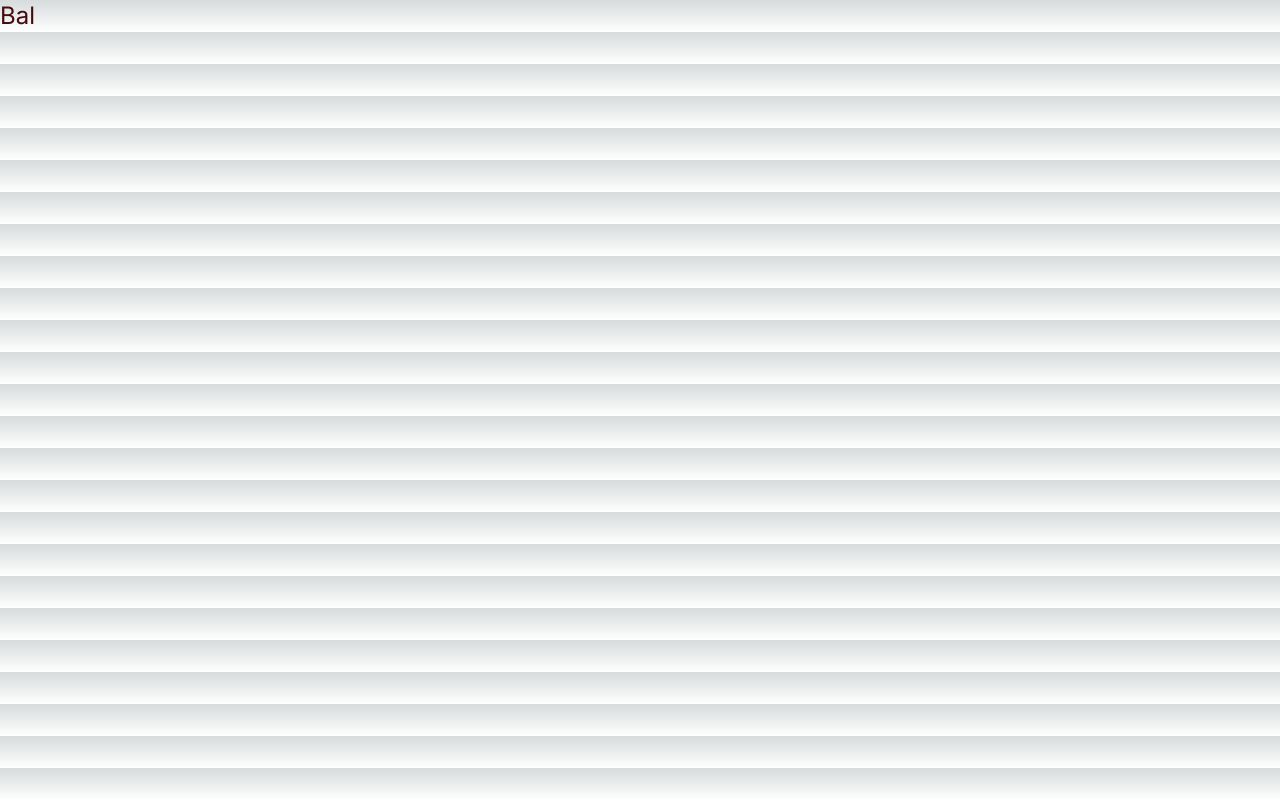
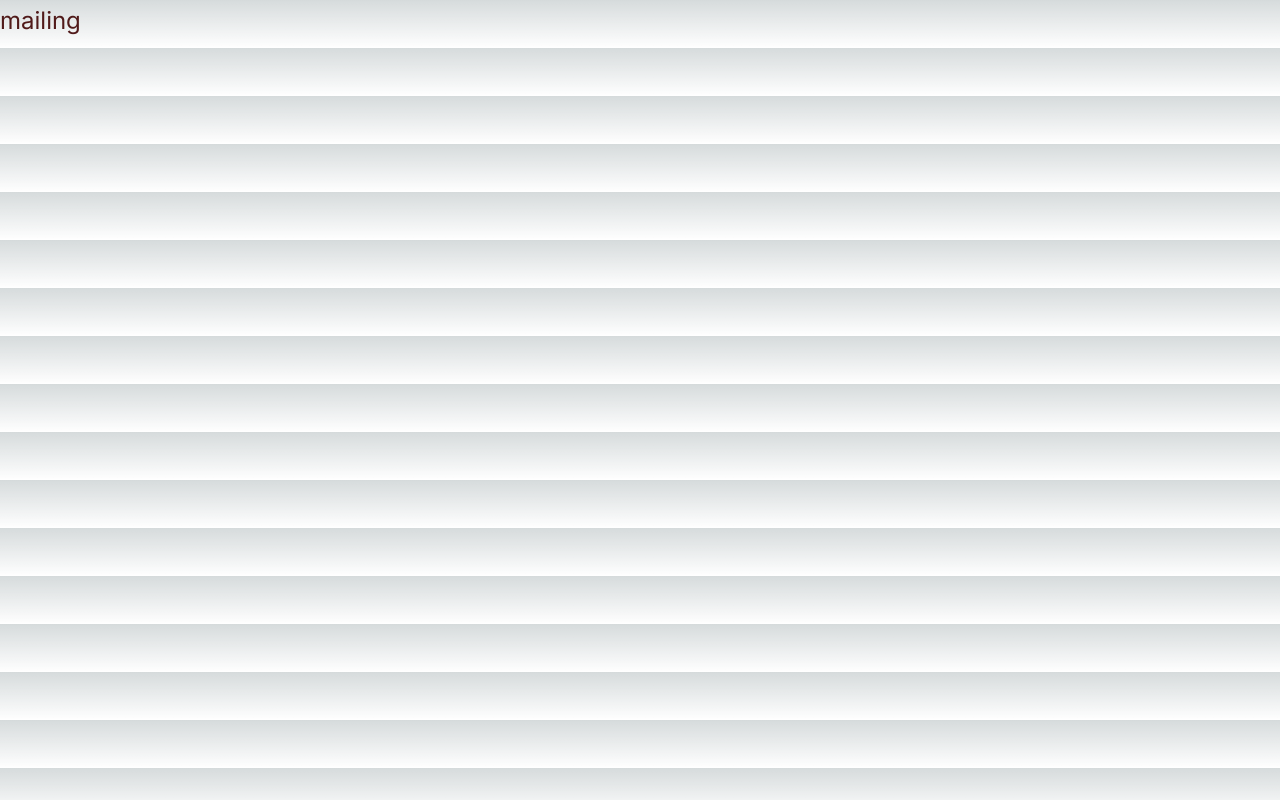
Before and after one commit to tchasinga/devservice, a Next.js app: page / in a window 1280 px wide. Built offline with nearby package versions, Linux system fonts and the light colour scheme.

Commit message:
new commit is added now

```diff
--- a/jsconfig.json
+++ b/jsconfig.json
@@ -1,5 +1,6 @@
 {
   "compilerOptions": {
+    "jsx": "react",
     "paths": {
       "@/*": ["./src/*"]
     }
--- a/package.json
+++ b/package.json
@@ -17,6 +17,8 @@
     "tailwind-merge": "^2.5.1"
   },
   "devDependencies": {
+    "@types/node": "22.2.0",
+    "@types/react": "18.3.3",
     "eslint": "^8",
     "eslint-config-next": "14.2.5",
     "postcss": "^8",
--- /dev/null
+++ b/src/app/Animation/magicui/wordrotate.tsx
@@ -0,0 +1,51 @@
+"use client";
+
+import { useEffect, useState } from "react";
+import { AnimatePresence, HTMLMotionProps, motion } from "framer-motion";
+
+import { cn } from "@/lib/utils";
+import React from "react";
+
+interface WordRotateProps {
+  words: string[];
+  duration?: number;
+  framerProps?: HTMLMotionProps<"h1">;
+  className?: string;
+}
+
+export default function WordRotate({
+  words,
+  duration = 2500,
+  framerProps = {
+    initial: { opacity: 0, y: -50 },
+    animate: { opacity: 1, y: 0 },
+    exit: { opacity: 0, y: 50 },
+    transition: { duration: 0.25, ease: "easeOut" },
+  },
+  className,
+}: WordRotateProps) {
+  const [index, setIndex] = useState(0);
+
+  useEffect(() => {
+    const interval = setInterval(() => {
+      setIndex((prevIndex) => (prevIndex + 1) % words.length);
+    }, duration);
+
+    // Clean up interval on unmount
+    return () => clearInterval(interval);
+  }, [words, duration]);
+
+  return (
+    <div className="overflow-hidden py-2">
+      <AnimatePresence mode="wait">
+        <motion.h1
+          key={words[index]}
+          className={cn(className)}
+          {...framerProps}
+        >
+          {words[index]}
+        </motion.h1>
+      </AnimatePresence>
+    </div>
+  );
+}
--- a/src/app/page.jsx
+++ b/src/app/page.jsx
@@ -1,9 +1,15 @@
 import Image from "next/image";
+import WordRotate from "./Animation/magicui/wordrotate";
+
+
+const words = ["1", "2", "good", "mailing"]
 
 export default function Home() {
   return (
     <div>
-       <h1 className="text-2xl text-red-950">Bal</h1>
+       <h1 className="text-2xl text-red-950">
+        <WordRotate words={words} />
+       </h1>
     </div>
   );
 }
```
Also changed, not shown: tsconfig.json (added, +34 -0 lines), 1 other file (tests, documents, lock files or other folders).
